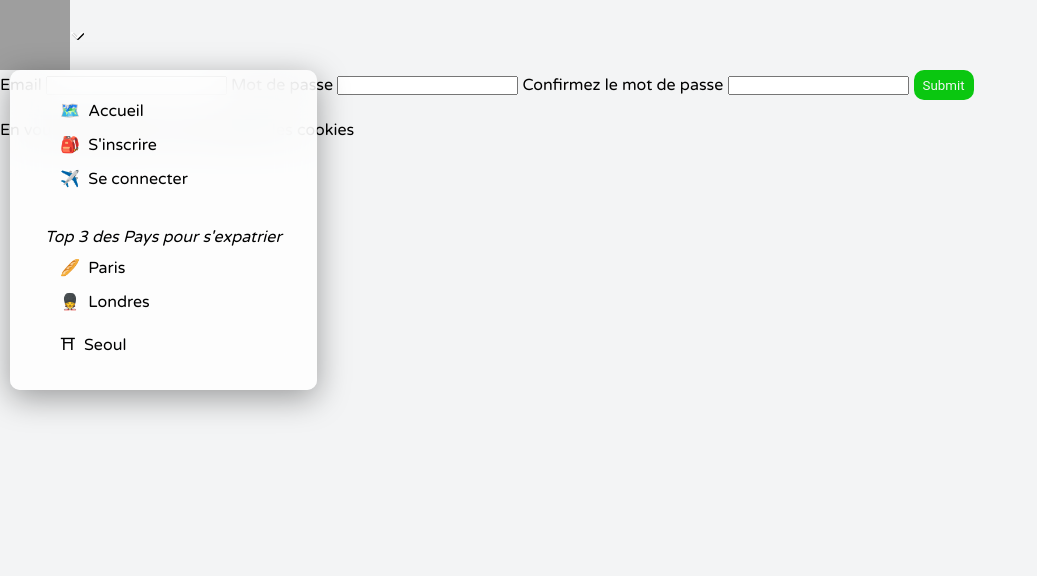
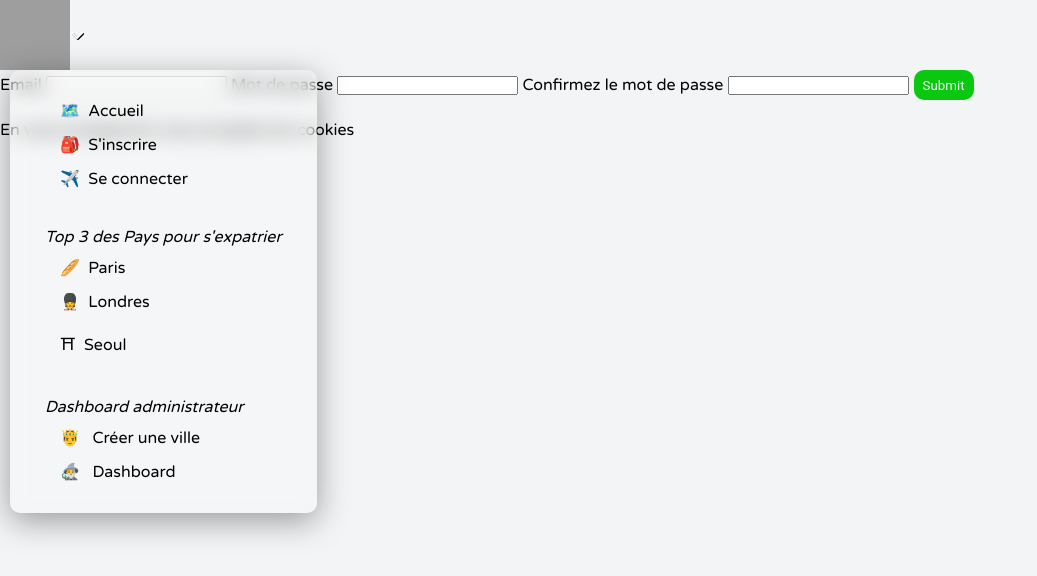
Before and after one commit to PierreSARAZIN1/Frontend-ExpatriRate, a React (Create React App) app: page /sign_in in a window 1280 px wide. Both pictures are taken after a click on the element 42 px from the left and 35 px from the top of the page. Shown: the top 576 px of the page, without its empty margins (0-1037 px from the left). Built offline with nearby package versions, Linux system fonts and the light colour scheme; grey boxes are pictures that could not be loaded.

Commit message:
Add all pages for admin users

```diff
--- a/src/App.jsx
+++ b/src/App.jsx
@@ -6,6 +6,9 @@ import Login from 'pages/Login';
 import Sign_in from 'pages/Sign_in';
 import Profile from 'pages/Profile';
 import City from "./pages/City";
+import Dashboard from 'pages/Admin/Dashboard';
+import CreateCity from 'pages/Admin/CreateCity';
+import UpdateCity from 'pages/Admin/UpdateCity';
 
 const App = () => {
 
@@ -19,6 +22,9 @@ const App = () => {
         <Route path="/sign_in" element={<Sign_in/>}/>
         <Route path="/profile/:id" element={<Profile/>}/>
         <Route path="/city/:id" element={<City/>}/>
+        <Route path="/admin/dashboard" element={<Dashboard/>}/>
+        <Route path="/admin/create_city" element={<CreateCity/>}/>
+        <Route path="/admin/update/:id" element={<UpdateCity/>}/>
       </Routes>
     </>
   );
--- a/src/components/Navbar/index.jsx
+++ b/src/components/Navbar/index.jsx
@@ -3,7 +3,7 @@ import { Link, useNavigate } from 'react-router-dom';
 import logo from '../../assets/logo/logo.png';
 import style from './style.css';
 import { useAtom } from 'jotai';
-import { userIdAtom, jwtAtom } from '../../stores/user';
+import { userIdAtom, jwtAtom, adminAtom } from '../../stores/user';
 import { API_URL } from "../../stores/api_url";
 import Cookies from 'js-cookie';
 import { useLocation } from 'react-router-dom';
@@ -13,8 +13,10 @@ const Navbar = () => {
 
   const [jwt, setJwt] = useAtom(jwtAtom);
   const [id, setId] = useAtom(userIdAtom);
+  const [admin, setAdmin] = useAtom(adminAtom);
   const navigate = useNavigate();
   const location = useLocation();
+
 
   const[show, setShow] = useState(false);
 
@@ -30,8 +32,10 @@ const Navbar = () => {
     .then((response) => {
       setJwt('');
       setId('');
+      setAdmin(false);
       Cookies.set('id', "")
       Cookies.set('token', "")
+      Cookies.set('admin', false)
       navigate('/')
     })
   }
@@ -44,27 +48,27 @@ const Navbar = () => {
     <nav>
       <div className={location.pathname == '/'? 'logoflexabsolute' : 'logoflex' } onClick={shownavabar}>
          <img src="https://cliply.co/wp-content/uploads/2021/02/392102850_EARTH_EMOJI_400px.gif" alt="" />
-         <i class="fa-solid fa-angle-down"></i>
+         <i className="fa-solid fa-angle-down"></i>
       </div>
       {show?
       <>
       <div className='modalquit' onClick={shownavabar}></div>
         <ul className={location.pathname == '/'? 'absolute' : '' }>
-          <li>
+          <li onClick={shownavabar}>
             <Link to="/">🗺️ &nbsp;Accueil</Link>
           </li>
     {id == ""?
       <>
-        <li>
+        <li onClick={shownavabar}>
           <Link to="/sign_in">🎒 &nbsp;S'inscrire</Link>
         </li>
-        <li>
+        <li onClick={shownavabar}>
           <Link to="/login">✈️ &nbsp;Se connecter</Link>
         </li>
       </>
     :
       <>
-      <li>
+      <li onClick={shownavabar}>
           <Link to={"/profile/" + id}>📒 Profil</Link>
         </li>
         <li onClick={logout}>❤️‍🩹 &nbsp;Deconnexion</li>
@@ -72,15 +76,28 @@ const Navbar = () => {
     }
 
         <p>Top 3 des Pays pour s'expatrier</p>
-        <li>
+        <li onClick={shownavabar}>
           <Link to="/city/1">🥖 &nbsp;Paris</Link>
         </li>
-        <li>
+        <li onClick={shownavabar}>
           <Link to="/city/2">💂 &nbsp;Londres</Link>
         </li>
-        <li>
+        <li onClick={shownavabar}>
           <Link to="/city/4">⛩ &nbsp;Seoul</Link>
         </li>
+
+    {admin == "false"?
+    <>
+      <p>Dashboard administrateur</p>
+      <li onClick={shownavabar}>
+        <Link to="/admin/create_city">🤴 &nbsp; Créer une ville</Link>
+      </li>
+      <li onClick={shownavabar}>
+        <Link to="/admin/dashboard">🧙‍♂️ &nbsp; Dashboard</Link>
+      </li>
+    </>
+
+    : null}
 
         </ul>
       </>
--- a/src/components/Navbar/style.css
+++ b/src/components/Navbar/style.css
@@ -65,10 +65,10 @@ nav ul {
     box-shadow: 0px 0px 15px -5px rgba(0,0,0,0.27);
     */
     padding: 20px 35px;
-    background: rgba(255, 255, 255, 0.8);
+    background: rgba(255, 255, 255, 0.2);
     box-shadow: 0 8px 32px 0 rgba(0, 0, 0, 0.37);
-    backdrop-filter: blur( 20px);
-    -webkit-backdrop-filter: blur( 20px);
+    backdrop-filter: blur( 10px);
+    -webkit-backdrop-filter: blur( 10px);
     border-radius: 10px;
     margin-left: 10px;
     animation-fill-mode: forwards;
--- /dev/null
+++ b/src/pages/Admin/CreateCity/index.jsx
@@ -0,0 +1,27 @@
+import React, { useEffect } from 'react';
+import { useAtomValue } from 'jotai';
+import { adminAtom } from 'stores/user';
+import { useNavigate } from 'react-router-dom';
+
+
+const CreateCity = () => {
+
+  const navigate = useNavigate();
+  const admin = useAtomValue(adminAtom);
+
+
+  useEffect(
+    () => {
+      if(admin === "false"){
+        navigate('/')
+      }
+    }, []
+  )
+  return (
+    <div>
+      <h1>Create</h1>
+    </div>
+  );
+};
+
+export default CreateCity;
--- /dev/null
+++ b/src/pages/Admin/Dashboard/index.jsx
@@ -0,0 +1,26 @@
+import { useAtomValue } from 'jotai';
+import React, { useEffect } from 'react';
+import { useNavigate } from 'react-router-dom';
+import { adminAtom } from 'stores/user';
+
+const Dashboard = () => {
+
+  const navigate = useNavigate();
+  const admin = useAtomValue(adminAtom);
+
+
+  useEffect(
+    () => {
+      if(admin === "false"){
+        navigate('/')
+      }
+    }, []
+  )
+  return (
+    <div>
+      <h1>Dashboard</h1>
+    </div>
+  );
+};
+
+export default Dashboard;
--- /dev/null
+++ b/src/pages/Admin/UpdateCity/index.jsx
@@ -0,0 +1,26 @@
+import { useAtomValue } from 'jotai';
+import React, { useEffect } from 'react';
+import { useNavigate } from 'react-router-dom';
+import { adminAtom } from 'stores/user';
+
+const UpdateCity = () => {
+
+  const navigate = useNavigate();
+  const admin = useAtomValue(adminAtom);
+
+
+  useEffect(
+    () => {
+      if(admin === "false"){
+        navigate('/')
+      }
+    }, []
+  )
+  return (
+    <div>
+      <h1>Update</h1>
+    </div>
+  );
+};
+
+export default UpdateCity;
--- a/src/pages/Login/index.jsx
+++ b/src/pages/Login/index.jsx
@@ -1,7 +1,7 @@
 import React, {useState} from 'react';
 import { useSetAtom } from 'jotai';
 import Cookies from 'js-cookie'
-import { userIdAtom, jwtAtom } from '../../stores/user';
+import { userIdAtom, jwtAtom, adminAtom } from '../../stores/user';
 import {API_URL} from "../../stores/api_url";
 import { useNavigate } from 'react-router-dom';
 
@@ -14,6 +14,7 @@ const Login = () => {
   const navigate = useNavigate();
   const setUserId = useSetAtom(userIdAtom);
   const setJwt = useSetAtom(jwtAtom);
+  const setAdmin = useSetAtom(adminAtom);
 
 
   const submitData = (e) => {
@@ -39,7 +40,11 @@ const Login = () => {
         })
       .then((response) => {
         setUserId(response.user.id);
-          Cookies.set('id', response.user.id);
+        Cookies.set('id', response.user.id);
+        setAdmin(response.user.admin);
+        Cookies.set('admin', response.user.admin);
+        console.log(response.user.admin)
+        console.log(typeof response.user.admin)
           navigate('/');
       })
 
--- a/src/pages/Profile/index.jsx
+++ b/src/pages/Profile/index.jsx
@@ -2,7 +2,7 @@ import React, {useEffect, useState} from 'react';
 import style from './style.css';
 import EditProfile from '../../components/Edit-Profile';
 import { useAtomValue, useAtom } from 'jotai';
-import { userIdAtom, jwtAtom } from '../../stores/user';
+import { userIdAtom, jwtAtom, adminAtom } from '../../stores/user';
 import {API_URL} from "../../stores/api_url";
 import { useNavigate, useParams } from 'react-router-dom';
 import Cookies from 'js-cookie';
@@ -13,6 +13,7 @@ const Profile = () => {
   const idParams = useParams().id
   const navigate = useNavigate()
   const [jwt, setJwt] = useAtom(jwtAtom);
+  const [admin, setAdmin] = useAtom(adminAtom);
   const [id, setId] = useAtom(userIdAtom);
   const [user, setUser] = useState("");
   const [modifyProfile, setModifyProfile] = useState(false);
@@ -60,8 +61,10 @@ const Profile = () => {
     .then((response) => {
       setJwt('');
       setId('');
-      Cookies.set('id', "")
-      Cookies.set('token', "")
+      setAdmin("false");
+      Cookies.set('id', "");
+      Cookies.set('token', "");
+      Cookies.set('admin', "false");
       navigate('/')
     })
   }
--- a/src/pages/Sign_in/index.jsx
+++ b/src/pages/Sign_in/index.jsx
@@ -1,7 +1,7 @@
 import React, {useState} from 'react';
 import { useSetAtom } from 'jotai';
 import Cookies from 'js-cookie'
-import { userIdAtom, jwtAtom } from '../../stores/user';
+import { userIdAtom, jwtAtom, adminAtom } from '../../stores/user';
 import {API_URL} from "../../stores/api_url";
 import { useNavigate } from 'react-router-dom';
 
@@ -15,6 +15,7 @@ const Sign_in = () => {
   const navigate = useNavigate();
   const setUserId = useSetAtom(userIdAtom);
   const setJwt = useSetAtom(jwtAtom);
+  const setAdmin = useSetAtom(adminAtom);
 
 
   const submitData = (e) => {
@@ -41,6 +42,8 @@ const Sign_in = () => {
       .then((response) => {
           setUserId(response.id);
           Cookies.set('id', response.id);
+          setAdmin(response.user.admin);
+          Cookies.set('admin', response.user.admin);
           navigate('/');
       })
 
--- a/src/stores/user.js
+++ b/src/stores/user.js
@@ -2,4 +2,5 @@ import { atom } from 'jotai';
 import Cookies from 'js-cookie'
 
 export const userIdAtom = atom(Cookies.get('id') ? Cookies.get('id') : "");
+export const adminAtom = atom(Cookies.get('admin') ? Cookies.get('admin') : "false");
 export const jwtAtom = atom(Cookies.get('token') ? Cookies.get('token') : "");
```
